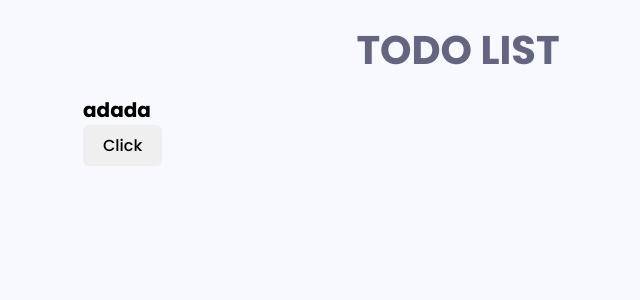
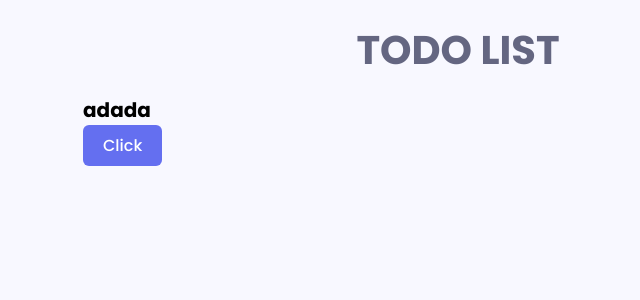
Before and after one commit to Hamza405/Todo-Web-App, a React (Create React App) app: page / in a window 1280 px wide. Shown: the top 300 px of the page, without its empty margins (182-822 px from the left). Built offline with nearby package versions, Linux system fonts and the light colour scheme.

Commit message:
Improve button style

```diff
--- a/src/components/Button.jsx
+++ b/src/components/Button.jsx
@@ -1,9 +1,21 @@
 import React from "react";
 import style from "../styles/modules/button.module.scss";
+import { getStyleClasses } from "../utils/getStyleClasses";
+
+const buttonTypes = {
+  primary: "primary",
+  secondary: "secondary",
+};
 
 const Button = ({ children, variant = "primary" }) => {
   return (
-    <button className={style.button} type="button">
+    <button
+      className={getStyleClasses([
+        style.button,
+        style[`button--${buttonTypes[variant]}`],
+      ])}
+      type="button"
+    >
       {children}
     </button>
   );
```
